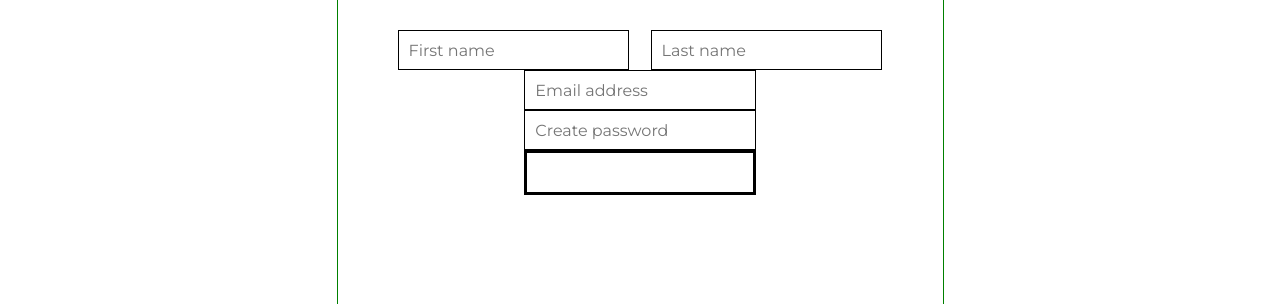
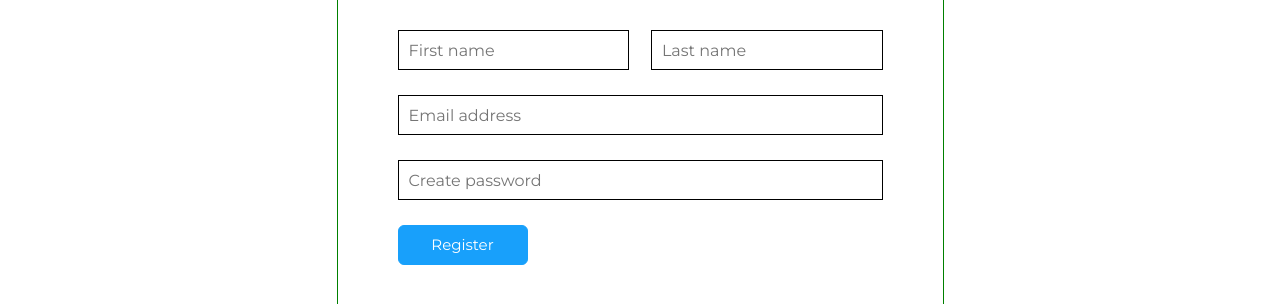
Before and after one commit to Suisuikitai/static-sample, a React (Create React App) app: page / in a window 1280 px wide. Shown: the part 372-676 px from the top of the page. Built offline with nearby package versions, Linux system fonts and the light colour scheme.

Commit message:
アカウント作成画面

```diff
--- a/src/component/Signup.tsx
+++ b/src/component/Signup.tsx
@@ -2,7 +2,7 @@ import { BoldH4 } from './text/BoldH4'
 import { BodyPLarge } from './text/BodyPLarge'
 import { SubPageH1 } from './text/SubPageH1'
 import { PlainInputText } from './input/PlaneText'
-// import { ButtonLink, COLOR } from './link/ButtonLink'
+import { ButtonLink } from './link/ButtonLink'
 import styled from 'styled-components'
 
 const SignUpBox = styled.div`
@@ -65,30 +65,24 @@ export default function Signup() {
                     display: 'flex',
                   }}
                 >
-                  <div style={{ paddingRight: '10.9px' }}>
+                  <div style={{ paddingRight: '10.9px', width: '100%' }}>
                     <PlainInputText placeholder='First name' />
                   </div>
-                  <div style={{ paddingLeft: '10.9px' }}>
+                  <div style={{ paddingLeft: '10.9px', width: '100%' }}>
                     <PlainInputText placeholder='Last name' />
                   </div>
                 </div>
-                <div>
+                <div style={{ marginTop: '25px' }}>
                   <PlainInputText placeholder='Email address'></PlainInputText>
                 </div>
-                <div>
+                <div style={{ marginTop: '25px' }}>
                   <PlainInputText placeholder='Create password'></PlainInputText>
                 </div>
-                <div>
-                  {/* やっぱこれ使いづらい気がする */}
-                  {/* どういうコンポーネントが使いやすいか考える */}
-                  {/* <ButtonLink color={'primary'} /> */}
-                  <input
-                    type='text'
-                    style={{
-                      border: 'solid black',
-                      width: '231.8px',
-                      padding: '10px',
-                    }}
+                <div style={{ marginTop: '25px' }}>
+                  <ButtonLink
+                    color={'primary'}
+                    content={'Register'}
+                    href={''}
                   />
                 </div>
               </form>
--- a/src/component/input/PlaneText.tsx
+++ b/src/component/input/PlaneText.tsx
@@ -9,7 +9,8 @@ const Input = styled.input.attrs((props: Props) => ({
   border: solid 1px;
   height: 40px;
   padding: 10px;
-  width: 231.28px;
+  /* width: 231.28px; */
+  width: 100%;
   ::placeholder {
     text-align: left;
   }
```
